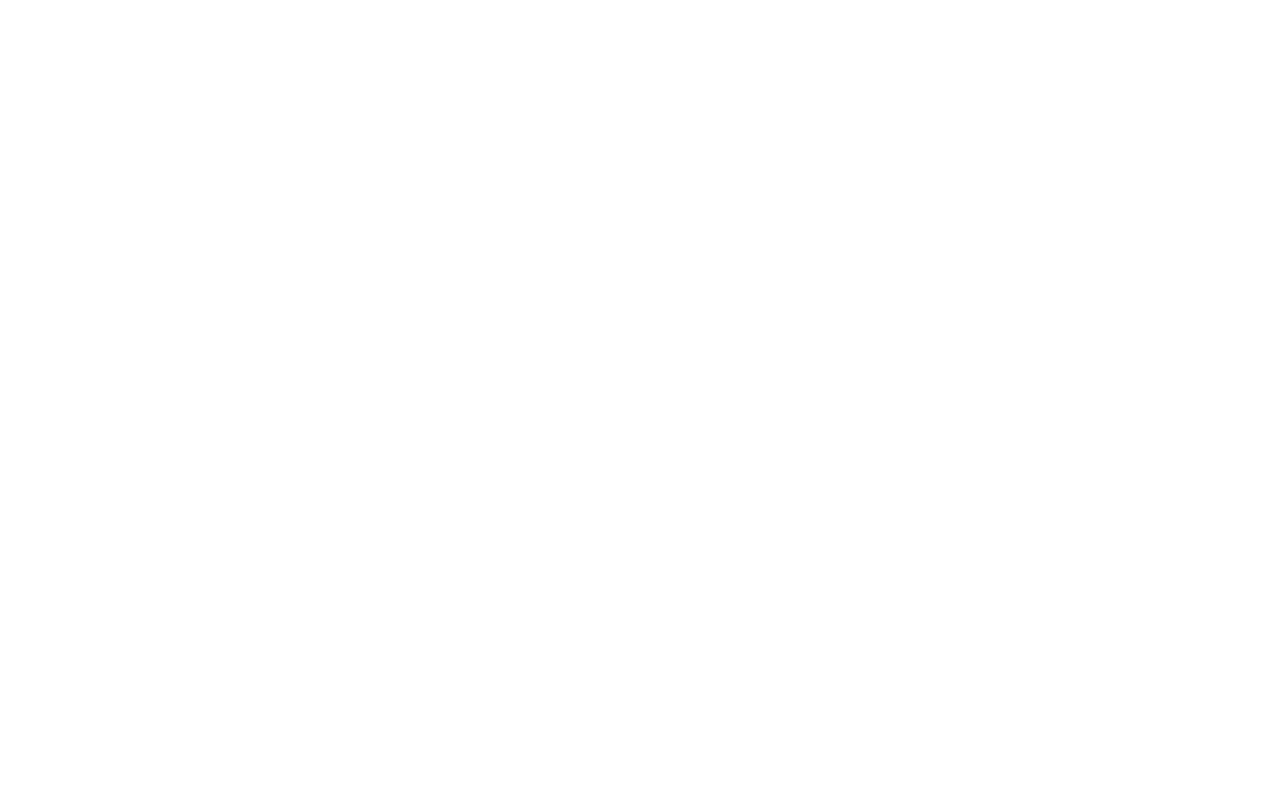
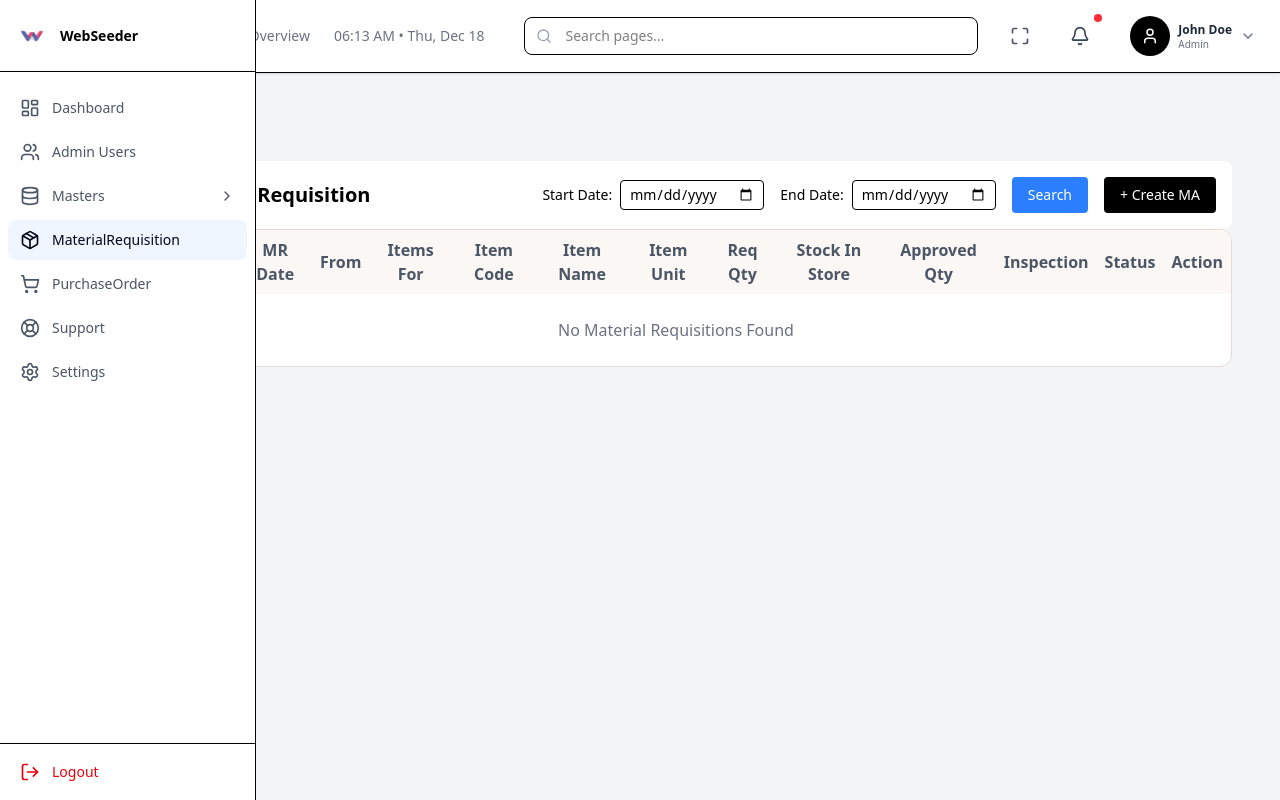
Before and after one commit to ganeshWebseeder/Warehouse-Management, a React (Vite) app: page /materialrequisition in a window 1280 px wide. Before the commit this address had no page. Built offline with nearby package versions, Linux system fonts and the light colour scheme.

Commit message:
added new page MaterialRequisition

```diff
--- a/src/App.jsx
+++ b/src/App.jsx
@@ -6,6 +6,7 @@
 import AdminUsers from "./pages/AdminUserManagement.jsx";
 import Support from "./pages/Support.jsx";
 import PurchaseOrder from "./pages/PurchaseOrder.jsx";
+import MaterialRequisition from "./pages/MaterialRequisition.jsx";
 
 function App() {
   return (
@@ -34,7 +35,7 @@
           }
         />
 
-      <Route
+        <Route
           path="/support"
           element={
             <Layout>
@@ -42,6 +43,7 @@
             </Layout>
           }
         />
+
         <Route
           path="/purchaseorder"
           element={
@@ -50,6 +52,14 @@
             </Layout>
           }
         />
+      <Route
+        path="/materialrequisition"
+        element={
+          <Layout>
+            <MaterialRequisition />
+          </Layout>
+        }
+      />
       </Routes>
     </BrowserRouter>
   );
--- a/src/components/Sidebar.jsx
+++ b/src/components/Sidebar.jsx
@@ -1,7 +1,10 @@
 import {
   LayoutDashboard,
   Users,
+  ShoppingCart,
   FileText,
+  Package,
+  LifeBuoy,
   Settings,
   X,
   LogOut,
@@ -63,8 +66,18 @@
 
         {/* ===== MENU ===== */}
         <nav className="flex-1 py-4 space-y-1 px-2">
-          <SidebarItem to="/dashboard" icon={LayoutDashboard} label="Dashboard" expanded={expanded} />
-          <SidebarItem to="/admin-users" icon={Users} label="Admin Users" expanded={expanded} />
+          <SidebarItem
+            to="/dashboard"
+            icon={LayoutDashboard}
+            label="Dashboard"
+            expanded={expanded}
+          />
+          <SidebarItem
+            to="/admin-users"
+            icon={Users}
+            label="Admin Users"
+            expanded={expanded}
+          />
 
           {/* ===== MASTERS ===== */}
           <button
@@ -98,9 +111,30 @@
             </div>
           )}
 
-          <SidebarItem to="/support" icon={FileText} label="Support" expanded={expanded} />
-          <SidebarItem to="/purchaseorder" icon={FileText} label="PurchaseOrder" expanded={expanded} />
-          <SidebarItem to="/settings" icon={Settings} label="Settings" expanded={expanded} />
+          <SidebarItem
+            to="/materialrequisition"
+            icon={Package}
+            label="MaterialRequisition"
+            expanded={expanded}
+          />
+          <SidebarItem
+            to="/purchaseorder"
+            icon={ShoppingCart}
+            label="PurchaseOrder"
+            expanded={expanded}
+          />
+          <SidebarItem
+            to="/support"
+            icon={LifeBuoy}
+            label="Support"
+            expanded={expanded}
+          />
+          <SidebarItem
+            to="/settings"
+            icon={Settings}
+            label="Settings"
+            expanded={expanded}
+          />
         </nav>
 
         {/* ===== LOGOUT ===== */}
@@ -133,7 +167,11 @@
           h-10 flex items-center rounded-lg
           text-sm font-medium transition-all
           ${expanded ? "px-3 gap-3" : "justify-center"}
-          ${isActive ? "bg-blue-50 text-slate-950" : "text-gray-600 hover:bg-gray-100"}
+          ${
+            isActive
+              ? "bg-blue-50 text-slate-950"
+              : "text-gray-600 hover:bg-gray-100"
+          }
         `
       }
     >
--- /dev/null
+++ b/src/components/materialRequisition/MaterialFormModal.jsx
@@ -0,0 +1,9 @@
+import React from 'react'
+
+function MaterialFormModal() {
+  return (
+    <div>MaterialFormModal</div>
+  )
+}
+
+export default MaterialFormModal
--- /dev/null
+++ b/src/components/materialRequisition/MaterialItemRow.jsx
@@ -0,0 +1,44 @@
+export default function MaterialItemRow({ row, index }) {
+  return (
+    <tr className="border-t hover:bg-gray-50">
+      <td className="p-2 text-center">{index + 1}</td>
+      <td className="p-2">{row.mrNo}</td>
+      <td className="p-2">{row.mrDate}</td>
+      <td className="p-2">{row.from}</td>
+      <td className="p-2">{row.itemsFor}</td>
+      <td className="p-2">{row.itemCode}</td>
+      <td className="p-2">{row.itemName}</td>
+      <td className="p-2 text-center">{row.unit}</td>
+      <td className="p-2 text-center">{row.reqQty}</td>
+      <td className="p-2 text-center">{row.stockQty}</td>
+      <td className="p-2 text-center">{row.approvedQty}</td>
+      <td className="p-2 text-center">
+        {row.inspectionRequired ? "Yes" : "No"}
+      </td>
+
+      {/* STATUS BADGE */}
+      <td className="p-2 text-center">
+        <span
+          className={`px-3 py-1 rounded-full text-xs font-medium
+            ${
+              row.status === "Approved"
+                ? "bg-green-100 text-green-700"
+                : "bg-yellow-100 text-yellow-700"
+            }`}
+        >
+          {row.status}
+        </span>
+      </td>
+
+      {/* ACTION */}
+      <td className="p-2 text-center">
+        <button
+          className="text-blue-600 hover:underline"
+          onClick={() => console.log("View MR", row)}
+        >
+          View
+        </button>
+      </td>
+    </tr>
+  );
+}
--- /dev/null
+++ b/src/components/materialRequisition/MaterialTable.jsx
@@ -0,0 +1,49 @@
+import MRItemRow from "./MaterialItemRow.jsx";
+
+export default function MRTable({ data }) {
+  return (
+   <div className="bg-white border border-[#E6DAD6] rounded-xl overflow-hidden">
+
+      <table className="w-full border-collapse">
+        {/* ===== TABLE HEADER ===== */}
+         <thead className="bg-[#FBF7F5] text-gray-600">
+          <tr>
+            <th className="p-2">SR NO</th>
+            <th className="p-2">MR No</th>
+            <th className="p-2">MR Date</th>
+            <th className="p-2">From</th>
+            <th className="p-2">Items For</th>
+            <th className="p-2">Item Code</th>
+            <th className="p-2">Item Name</th>
+            <th className="p-2">Item Unit</th>
+            <th className="p-2">Req Qty</th>
+            <th className="p-2">Stock In Store</th>
+            <th className="p-2">Approved Qty</th>
+            <th className="p-2">Inspection</th>
+            <th className="p-2">Status</th>
+            <th className="p-2">Action</th>
+          </tr>
+        </thead>
+
+        {/* ===== TABLE BODY ===== */}
+        <tbody>
+          {data.length === 0 && (
+            <tr>
+              <td colSpan="14" className="p-6 text-center text-gray-500">
+                No Material Requisitions Found
+              </td>
+            </tr>
+          )}
+
+          {data.map((row, index) => (
+            <MRItemRow
+              key={row.id}
+              row={row}
+              index={index}
+            />
+          ))}
+        </tbody>
+      </table>
+    </div>
+  );
+}
--- /dev/null
+++ b/src/components/materialRequisition/PageHeader.jsx
@@ -0,0 +1,39 @@
+export default function PageHeader({ title, onAdd }) {
+  return (
+    <div className="bg-white rounded-lg p-4 flex justify-between items-center">
+
+      {/* LEFT */}
+      <h1 className="text-xl font-semibold">{title}</h1>
+
+      {/* RIGHT FILTERS */}
+      <div className="flex items-center gap-4">
+        <div className="flex items-center gap-2">
+          <span className="text-sm">Start Date:</span>
+          <input
+            type="date"
+            className="border rounded px-2 py-1 text-sm"
+          />
+        </div>
+
+        <div className="flex items-center gap-2">
+          <span className="text-sm">End Date:</span>
+          <input
+            type="date"
+            className="border rounded px-2 py-1 text-sm"
+          />
+        </div>
+
+        <button className="bg-blue-500 text-white px-4 py-2 rounded text-sm">
+          Search
+        </button>
+
+        <button
+          onClick={onAdd}
+          className="bg-black text-white px-4 py-2 rounded text-sm"
+        >
+          + Create MA
+        </button>
+      </div>
+    </div>
+  );
+}
--- /dev/null
+++ b/src/pages/MaterialRequisition.jsx
@@ -0,0 +1,60 @@
+import { useState, useEffect } from "react";
+import PageHeader from "../components/materialRequisition/PageHeader";
+import MaterialTable from "../components/materialRequisition/MaterialTable";
+import MaterialFormModal from "../components/materialRequisition/MaterialFormModal";
+import { setPage } from "../store/pageSlice";
+import { useDispatch } from "react-redux";
+
+export default function MaterialRequisition() {
+  const [open, setOpen] = useState(false);
+  const [materials, setMaterials] = useState([]);
+
+  const dispatch = useDispatch();
+
+  useEffect(() => {
+    dispatch(
+      setPage({
+        title: "Material Requisition",
+        subTitle: "Overview",
+      })
+    );
+  }, [dispatch]);
+
+  const handleSave = (materialData) => {
+    setMaterials((prev) => [
+      ...prev,
+      {
+        id: Date.now(),
+        materialCode: `MAT-${prev.length + 1}`,
+        ...materialData,
+      },
+    ]);
+
+    setOpen(false);
+  };
+
+  return (
+
+    <div className="p-6 ml-18">
+      {/* ===== LIST PAGE ===== */}
+      {!open && (
+        <>
+          <PageHeader
+            title=" All Material Requisition"
+            onAdd={() => setOpen(true)}
+          />
+          <MaterialTable data={materials} />
+        </>
+      )}
+
+      {/* ===== CREATE MATERIAL PAGE ===== */}
+      {open && (
+        <MaterialFormModal
+          onClose={() => setOpen(false)}
+          onSave={handleSave}
+        />
+      )}
+    </div>
+
+  );
+}
```
